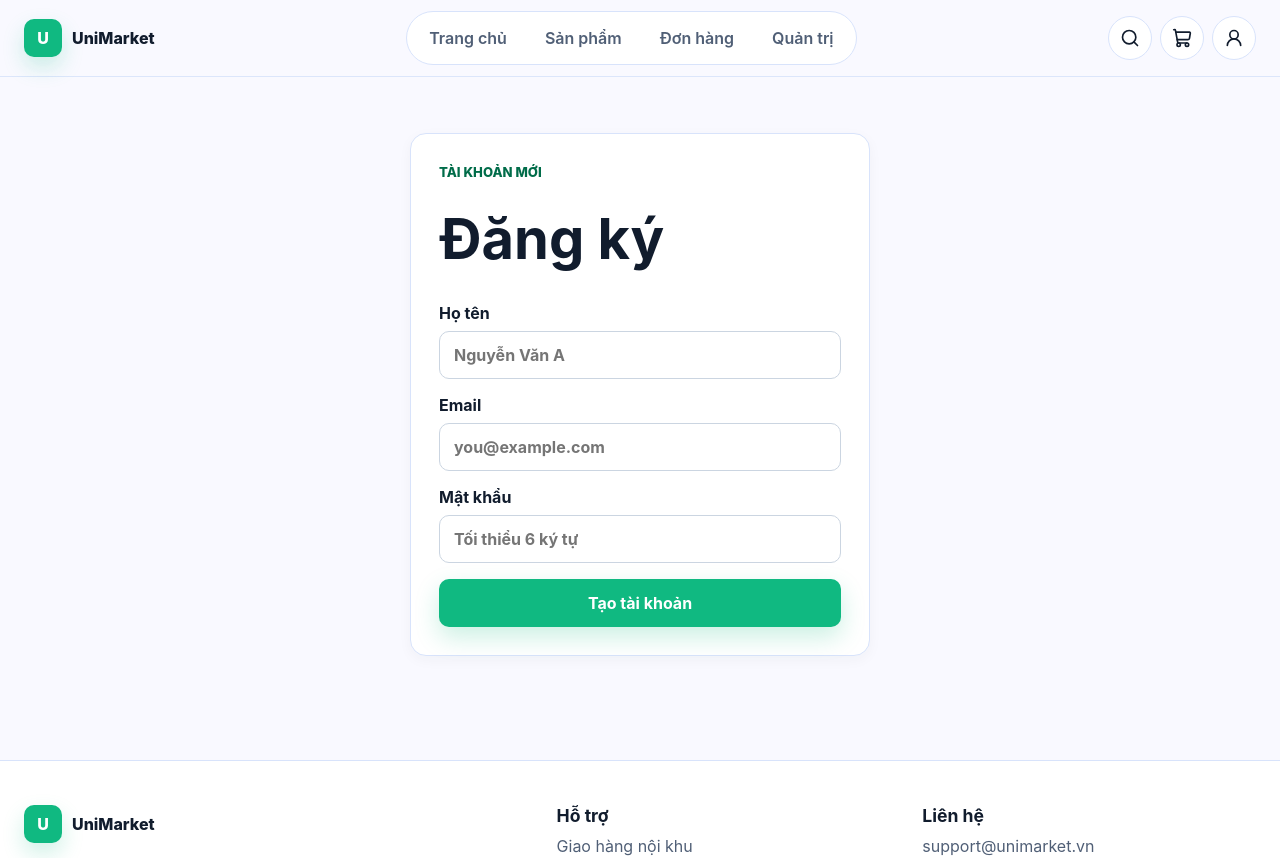
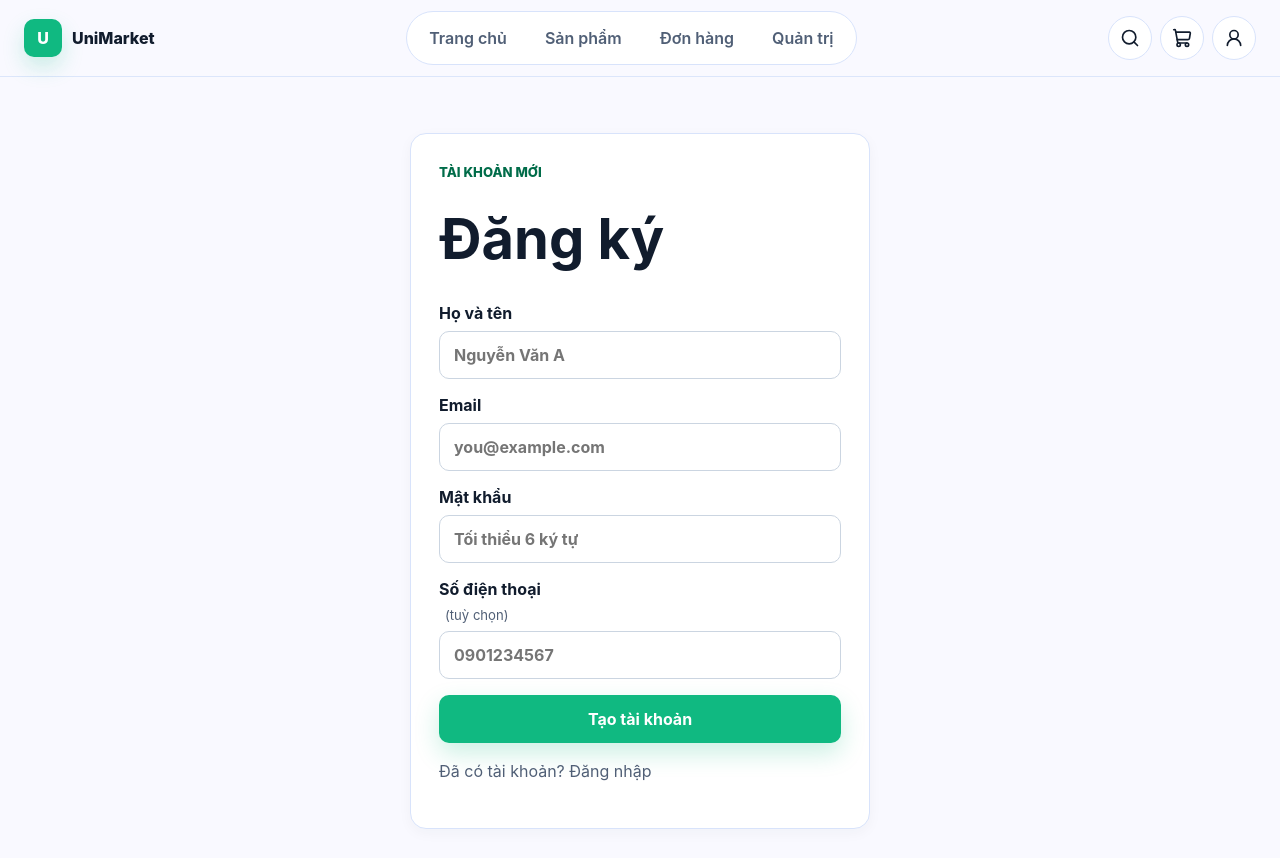
Before and after one commit to MasterCode12345/project1, a React (Vite) app in the folder project1-fe/: page /register in a window 1280 px wide. Shown: the top 858 px of the page. Built offline with nearby package versions, Linux system fonts and the light colour scheme; no server answers.

Commit message:
feat: connect login and register API with validation and redirect

```diff
--- a/project1-fe/src/index.css
+++ b/project1-fe/src/index.css
@@ -784,6 +784,23 @@ textarea:focus {
   font-weight: 700;
 }
 
+.auth-error {
+  padding: 11px 14px;
+  border-radius: 8px;
+  background: var(--error-container, #ffdad6);
+  color: var(--danger);
+  font-size: 0.9rem;
+  font-weight: 600;
+  margin: 0;
+}
+
+.auth-optional {
+  margin-left: 6px;
+  font-size: 0.82rem;
+  font-weight: 400;
+  color: var(--text-muted);
+}
+
 .profile-form {
   display: grid;
   gap: 16px;
--- a/project1-fe/src/pages/LoginPage.jsx
+++ b/project1-fe/src/pages/LoginPage.jsx
@@ -1,23 +1,98 @@
+import { useState } from 'react';
+import { Link, useLocation, useNavigate } from 'react-router-dom';
 import Button from '../components/common/Button.jsx';
-import { Link } from 'react-router-dom';
+import { authService } from '../services/authService.js';
 
 export default function LoginPage() {
+  const navigate = useNavigate();
+  const location = useLocation();
+  const from = location.state?.from || '/';
+
+  const [form, setForm] = useState({ email: '', password: '' });
+  const [errors, setErrors] = useState({});
+  const [serverError, setServerError] = useState('');
+  const [isLoading, setIsLoading] = useState(false);
+
+  function handleChange(e) {
+    const { name, value } = e.target;
+    setForm((prev) => ({ ...prev, [name]: value }));
+    if (errors[name]) setErrors((prev) => ({ ...prev, [name]: '' }));
+    if (serverError) setServerError('');
+  }
+
+  function validate() {
+    const errs = {};
+    if (!form.email.trim()) errs.email = 'Vui lòng nhập email';
+    if (!form.password) errs.password = 'Vui lòng nhập mật khẩu';
+    return errs;
+  }
+
+  async function handleSubmit(e) {
+    e.preventDefault();
+    const errs = validate();
+    if (Object.keys(errs).length > 0) {
+      setErrors(errs);
+      return;
+    }
+
+    setIsLoading(true);
+    setServerError('');
+
+    try {
+      await authService.login({
+        email: form.email.trim(),
+        password: form.password,
+      });
+      navigate(from, { replace: true });
+    } catch (err) {
+      setServerError(err.message || 'Đăng nhập thất bại, vui lòng thử lại.');
+    } finally {
+      setIsLoading(false);
+    }
+  }
+
   return (
     <section className="auth-page">
-      <form className="auth-card">
+      <form className="auth-card" onSubmit={handleSubmit} noValidate>
         <p className="eyebrow">Tài khoản</p>
         <h1>Đăng nhập</h1>
+
+        {serverError && (
+          <p className="auth-error">{serverError}</p>
+        )}
+
         <label>
           Email
-          <input type="email" name="email" placeholder="you@example.com" />
+          <input
+            type="email"
+            name="email"
+            value={form.email}
+            placeholder="you@example.com"
+            autoComplete="email"
+            onChange={handleChange}
+          />
+          {errors.email && <span className="field-error">{errors.email}</span>}
         </label>
+
         <label>
           Mật khẩu
-          <input type="password" name="password" placeholder="Nhập mật khẩu" />
+          <input
+            type="password"
+            name="password"
+            value={form.password}
+            placeholder="Nhập mật khẩu"
+            autoComplete="current-password"
+            onChange={handleChange}
+          />
+          {errors.password && <span className="field-error">{errors.password}</span>}
         </label>
-        <Button type="button">Đăng nhập</Button>
+
+        <Button type="submit" disabled={isLoading}>
+          {isLoading ? 'Đang đăng nhập…' : 'Đăng nhập'}
+        </Button>
+
         <p>
-          Chưa có tài khoản? <Link to="/register">Đăng ký</Link>
+          Chưa có tài khoản? <Link to="/register">Đăng ký ngay</Link>
         </p>
       </form>
     </section>
--- a/project1-fe/src/pages/RegisterPage.jsx
+++ b/project1-fe/src/pages/RegisterPage.jsx
@@ -1,24 +1,137 @@
+import { useState } from 'react';
+import { Link, useNavigate } from 'react-router-dom';
 import Button from '../components/common/Button.jsx';
+import { authService } from '../services/authService.js';
 
 export default function RegisterPage() {
+  const navigate = useNavigate();
+
+  const [form, setForm] = useState({
+    full_name: '',
+    email: '',
+    password: '',
+    phone: '',
+  });
+  const [errors, setErrors] = useState({});
+  const [serverError, setServerError] = useState('');
+  const [isLoading, setIsLoading] = useState(false);
+
+  function handleChange(e) {
+    const { name, value } = e.target;
+    setForm((prev) => ({ ...prev, [name]: value }));
+    if (errors[name]) setErrors((prev) => ({ ...prev, [name]: '' }));
+    if (serverError) setServerError('');
+  }
+
+  function validate() {
+    const errs = {};
+    if (!form.full_name.trim() || form.full_name.trim().length < 2) {
+      errs.full_name = 'Họ tên tối thiểu 2 ký tự';
+    }
+    if (!form.email.trim()) {
+      errs.email = 'Vui lòng nhập email';
+    }
+    if (!form.password || form.password.length < 6) {
+      errs.password = 'Mật khẩu tối thiểu 6 ký tự';
+    }
+    return errs;
+  }
+
+  async function handleSubmit(e) {
+    e.preventDefault();
+    const errs = validate();
+    if (Object.keys(errs).length > 0) {
+      setErrors(errs);
+      return;
+    }
+
+    setIsLoading(true);
+    setServerError('');
+
+    try {
+      await authService.register({
+        full_name: form.full_name.trim(),
+        email: form.email.trim(),
+        password: form.password,
+        phone: form.phone.trim(),
+      });
+      navigate('/', { replace: true });
+    } catch (err) {
+      setServerError(err.message || 'Đăng ký thất bại, vui lòng thử lại.');
+    } finally {
+      setIsLoading(false);
+    }
+  }
+
   return (
     <section className="auth-page">
-      <form className="auth-card">
+      <form className="auth-card" onSubmit={handleSubmit} noValidate>
         <p className="eyebrow">Tài khoản mới</p>
         <h1>Đăng ký</h1>
+
+        {serverError && (
+          <p className="auth-error">{serverError}</p>
+        )}
+
         <label>
-          Họ tên
-          <input type="text" name="full_name" placeholder="Nguyễn Văn A" />
+          Họ và tên
+          <input
+            type="text"
+            name="full_name"
+            value={form.full_name}
+            placeholder="Nguyễn Văn A"
+            autoComplete="name"
+            onChange={handleChange}
+          />
+          {errors.full_name && <span className="field-error">{errors.full_name}</span>}
         </label>
+
         <label>
           Email
-          <input type="email" name="email" placeholder="you@example.com" />
+          <input
+            type="email"
+            name="email"
+            value={form.email}
+            placeholder="you@example.com"
+            autoComplete="email"
+            onChange={handleChange}
+          />
+          {errors.email && <span className="field-error">{errors.email}</span>}
         </label>
+
         <label>
           Mật khẩu
-          <input type="password" name="password" placeholder="Tối thiểu 6 ký tự" />
+          <input
+            type="password"
+            name="password"
+            value={form.password}
+            placeholder="Tối thiểu 6 ký tự"
+            autoComplete="new-password"
+            onChange={handleChange}
+          />
+          {errors.password && <span className="field-error">{errors.password}</span>}
         </label>
-        <Button type="button">Tạo tài khoản</Button>
+
+        <label>
+          Số điện thoại
+          <span className="auth-optional">(tuỳ chọn)</span>
+          <input
+            type="tel"
+            name="phone"
+            value={form.phone}
+            placeholder="0901234567"
+            autoComplete="tel"
+            onChange={handleChange}
+          />
+        </label>
+
+        <Button type="submit" disabled={isLoading}>
+          {isLoading ? 'Đang tạo tài khoản…' : 'Tạo tài khoản'}
+        </Button>
+
+        <p>
+          Đã có tài khoản? <Link to="/login">Đăng nhập</Link>
+        </p>
       </form>
     </section>
   );
```
